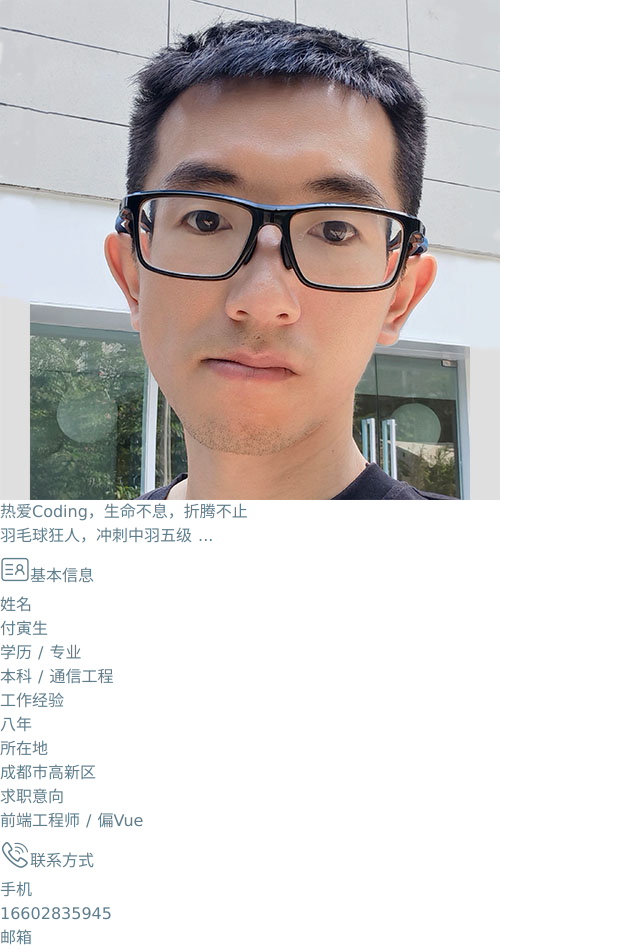
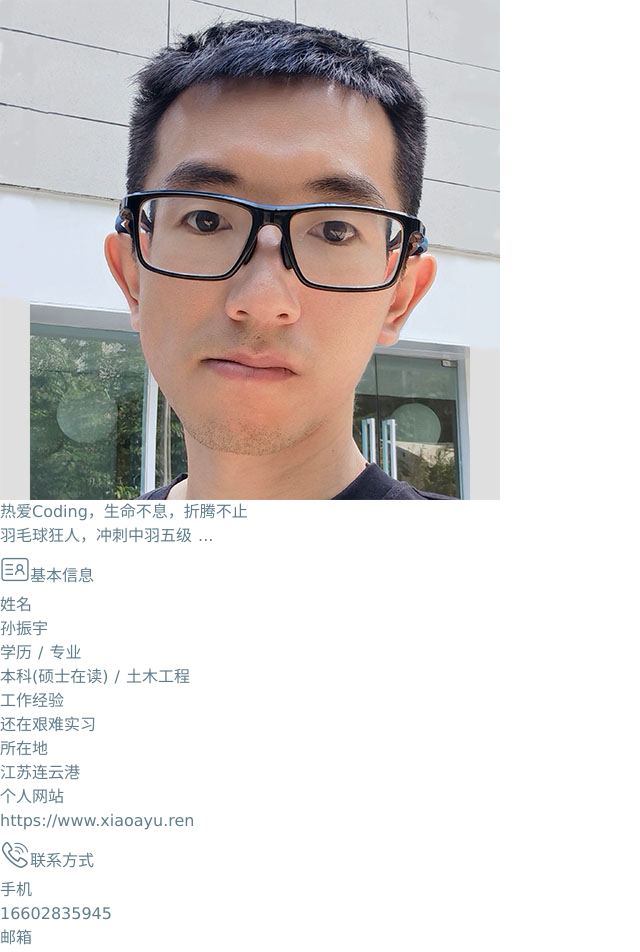
Before and after one commit to Sunhaha520/myresume, a Vue app: page / in a window 1280 px wide. Shown: the top 952 px of the page, without its empty margins (0-640 px from the left). Built offline with nearby package versions, Linux system fonts and the light colour scheme.

Commit message:
Update Baseinfo.vue

```diff
--- a/src/views/Baseinfo/Baseinfo.vue
+++ b/src/views/Baseinfo/Baseinfo.vue
@@ -4,20 +4,20 @@
     icon="mingpian">
     <RowContent
       label="姓名"
-      text="付寅生" />
+      text="孙振宇" />
     <RowContent
       label="学历 / 专业"
-      text="本科 / 通信工程" />
+      text="本科(硕士在读) / 土木工程" />
     <RowContent
       label="工作经验"
-      text="八年" />
+      text="还在艰难实习" />
     <RowContent
       label="所在地"
-      text="成都市高新区" />
+      text="江苏连云港" />
 
     <RowContent
-      label="求职意向"
-      text="前端工程师 / 偏Vue" />
+      label="个人网站"
+      text="https://www.xiaoayu.ren" />
   </Section>
 </template>
 
```
